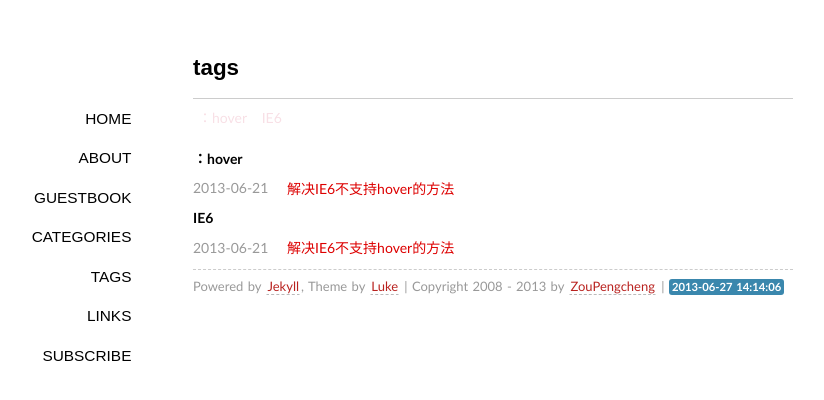
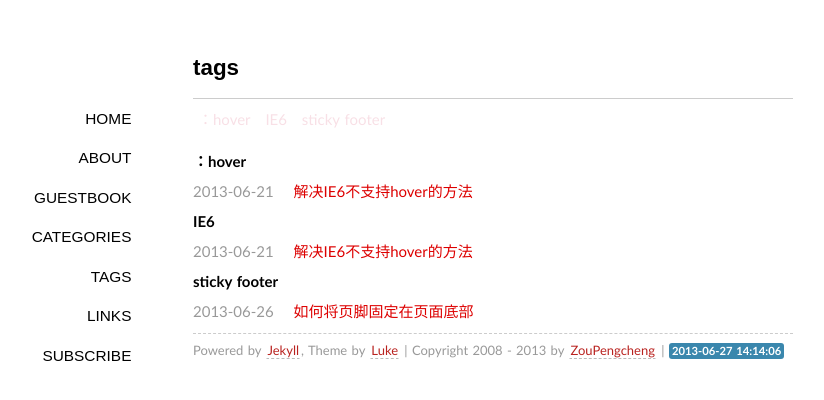
Before and after one commit to pc-z/pc-z.github.com, a Jekyll site: the page built from tags/index.md, in a window 1280 px wide. Shown: the top 400 px of the page, without its empty margins (147-971 px from the left). Built offline with Jekyll 4.4.1, drawn with Linux system fonts in a browser that asks for light colours; some web fonts are replaced; Markdown is read by kramdown in place of the engine named in the settings; some of the changed lines change nothing that is shown.

Commit message:
add post css-sticky-footer

```diff
--- /dev/null
+++ b/_posts/2013-06-26-css-sticky-footer.md
@@ -0,0 +1,406 @@
+---
+layout: post
+title: 如何将页脚固定在页面底部
+description: "how to keep footers at the bottom of the page"
+categories: CSS
+tags: [sticky footer]
+---
+> 原文链接：[如何将页脚固定在页面底部](http://www.w3cplus.com/css/css-sticky-foot-at-bottom-of-the-page)
+
+作为一个Web的前端攻城师，在制作页面效果时肯定有碰到下面这种现象：当一个HTML页面中含有较少的内容时，Web页面的“footer”部分随着飘上来，处在页面的半腰中间，给视觉效果带来极大的影响，让你的页面看上去很不好看，特别是现在宽屏越来越多，这种现象更是常见。那么如何将Web页面的“footer”部分永远固定在页面的底部呢？注意了这里所说的是**页脚footer永远固定在页面的底部，而不是永远固定在显示器屏幕的底部**，换句话说，就是当内容只有一点点时，Web页面显示在浏览器底部，当内容高度超过浏览器高度时，Web页面的footer部分在页面的底部，总而言之**Web页面的footer部分永远在页面的底部，换句说，Footer部分永远沉底**。如下图所示：![固定页脚](http://www.w3cplus.com/sites/default/files/stickyfooter.png)
+
+那么今天主要和大家一起学习如何将页脚固定在页面的底部？
+
+## 方法一
+首先我们来看第一种方法，这种方法是来自于[Matthew James Taylor](http://matthewjamestaylor.com/about)的[《How to keep footers at the bottom of the page》](http://matthewjamestaylor.com/blog/keeping-footers-at-the-bottom-of-the-page)。下面我们就一起来看看[Matthew James Taylor](http://matthewjamestaylor.com/about)介绍的方法。
+### 结构
+{% highlight html %}
+<div id="container">
+	<div id="header">Header Section</div>
+	<div id="page" class="clearfix">
+		页面容容部分
+	</div>
+	<div id="footer">Footer Section</div>
+</div>
+{% endhighlight %}
+其实我们可以在div#page增加所需的内容结构，如下所示：
+{% highlight html %}
+<div id="container">
+	<div id="header">Header Section</div>
+	<div id="page" class="clearfix">
+		<div id="left">Left Sidebar</div>
+		<div id="content">Main content</div>
+		<div id="right">Right sidebar</div>
+	</div>
+	<div id="footer">Footer Section</div>
+</div>
+{% endhighlight %}
+### 样式
+真正来说，实现这页脚永远固定在页面的底部，我们只需要四个div，其中div#container是一个容器，在这个容器之中，我们包含了div#header（头部），div#page（页面主体部分，我们可以在这个div中增加更多的div结构，如上面的代码所示），div#footer（页脚部分）。
+{% highlight css %}
+html, body {
+	margin: 0;
+	padding: 0;
+	height: 100%;
+}
+
+#container {
+	min-height: 100%;
+	height: auto !important;
+	height: 100%; /* IE6不识别min-height */
+	position: relative;
+}
+
+#header {
+	background: #ff0;
+	padding: 10px;
+}
+
+#page {
+	width: 960px;
+	margin: 0 auto;
+	padding-bottom: 60px; /* 等于footer的高度 */
+}
+
+#footer {
+	position: absolute;
+	bottom: 0;
+	width: 100%;
+	height: 60px; /* 脚部的高度 */
+	background: #6cf;
+	clear: both;
+}
+
+/*=======主体内容部分=======*/
+#left {
+	width: 220px;
+	float: left;
+	margin-right: 20px;
+	background: lime;
+}
+
+#content {
+	background: orange;
+	float: left;
+	width: 480px;
+	margin-right: 20px;
+}
+
+#right {
+	background: green;
+	float: right;
+	width: 220px;
+}
+{% endhighlight %}
+下面我们一起来看看这种方法的实现原理：
+
+1. **&lt;html&gt;和&lt;body&gt;标签**：html和body标签中必须将高度(height)设置为“100%”，这样我们就可以在容器上设置百分比高度，同时需要将html,body的margin和padding都移除，也就是html,body的margin和padding都为0；
+2. **div#container容器**：div#container容器必须设置一个最小高度(min-height)为100％；这主要使他在内容很少（或没有内容）情况下，能保持100％的高度，不过在IE6是不支持min-height的，所以为了兼容IE6，我们需要对min-height做一定的兼容处理，具体可以看前面的代码，或者阅读[Min-Height Fast Hack](http://www.dustindiaz.com/min-height-fast-hack/)了解如何解决min-height在Ie6下的bug问题。另外我们还需要在div#container容器中设置一个"position:relative;"以便于里面的元素进行绝对定位后不会跑了div#container容器；
+3. **div#page容器**：div#page这个容器有一个很关键的设置，需要在这个容器上设置一个padding-bottom值，而且这个值要等于（或略大于）页脚div#footer的高度（height）值，当然你在div#page中可以使用border-bottom-width来替代padding-bottom，但有一点需要注意，此处你**千万不能使用margin-bottom来代替padding-bottom，不然会无法实现效果**；
+4. **div#footer容器**：div#footer容器必须设置一个固定高度，单位可以是px(或em)。div#footer还需要进行绝对定位，并且设置bottom:0；让div#footer固定在容器div#container的底部，这样就可以实现我们前面所说的效果，当内容只有一点时，div#footer固定在屏幕的底部（因为div#container设置了一个min-height:100%），当内容高度超过屏幕的高度，div#footer也固定在div#container底部，也就是固定在页面的底部。你也可以给div#footer加设一个"width:100%;"，让他在整个页面上得到延伸；
+5. **其他div**：至于其他容器可以根据自己需求进行设置，比如说前面的div#header，div#left，div#content，div#right等。
+### 优点
+结构简单清晰，无需js和任何hack能实现各浏览器下的兼容，并且也适应iphone。
+### 缺点
+不足之处就是需要给div#footer容器设置一个固定高度，这个高度可以根据你的需求进行设置，其单位可以是px也可以是em，而且还需要将div#page容器的padding-bottom（或border-bottom-width）设置大小等于（或略大于）div#footer的高度，才能正常运行。
+
+上面就是[Matthew James Taylor](http://matthewjamestaylor.com/about)介绍的如何实现页脚永远固定在页面的底部，如果大家感兴趣可以阅读[原文](http://matthewjamestaylor.com/blog/keeping-footers-at-the-bottom-of-the-page)，也可以直接点击这里查看[Demo](http://matthewjamestaylor.com/blog/bottom-footer-demo.htm)。
+
+---
+## 方法二
+这种方法是利用footer的margin-top负值来实现footer永远固定在页面的底部效果，下面我们具体看是如何实现的。
+### 结构
+{% highlight html %}
+<div id="container">
+	<div id="page">Main Content</div>
+</div>
+<div id="footer">footer</div>
+{% endhighlight %}
+上面的代码是最基本的HTML Code，同时你也发现了div#footer和div#container是同辈关系，不像方法一，div#footer在div#container容器内部。当然你也可以根据你的需要把内容增加在div#container容器中，如：一个三列布局，而且还带有header部分，请看下面的代码：
+{% highlight html %}
+<div id="container">
+	<div id="header">Header Section</div>
+	<div id="page" class="clearfix">
+		<div id="left">Left sidebar</div>
+		<div id="content">Main content</div>
+		<div id="right">Right sidebar</div>
+	</div>
+</div>
+<div id="footer">Footer section</div>
+{% endhighlight %}
+### 样式
+{% highlight css %}
+html, body {
+	height: 100%;
+	margin: 0;
+	padding: 0;
+}
+
+#container {
+	min-height: 100%;
+	height: auto !important;
+	height: 100%;
+}
+
+#page {
+	padding-bottom: 60px; /* 高度等于footer的高度 */
+}
+
+#footer {
+	position: relative;
+	margin-top: -60px; /* 等于footer的高度 */
+	height: 60px;
+	clear: both;
+	background: #c6f;
+}
+
+/*==========其他div==========*/
+#header {
+	padding: 10px;
+	background: lime;
+}
+
+#left {
+	width: 18%;
+	float: left;
+	margin-right: 2%;
+	background: orange;
+}
+
+#content {
+	width: 60%;
+	float: left;
+	margin-right: 2%;
+	background: green;
+}
+
+#right {
+	width: 18%;
+	float: left;
+	background: yellow;
+}
+{% endhighlight %}
+方法一和方法二有几点是完全相同的，比如说方法一中的1-3三点，在方法二中都一样，换句话说，方法二中也需要**把html,body高度设置为100%,并重置margin,padding为0；其二div#container也需要设置min-height:100%,并处理好IE6下的min-height兼容问题；其三也需要在div#page容器上设置一个padding-bottom或border-bottom-width值等于div#footer高度值（或略大于）**。那么两种方法不同之处是：
+
+1. **div#footer放在div#container容器外面，也就是说两者是同级关系，如果你有新元素需要放置在与div#container容器同级，那你需要将此元素进行绝对定位，不然将会破坏div#container容器的min-height值**；
+2. **div#footer进行margin-top的负值设置，并且此值等于div#footer的高度值，而且也要和div#page容器的padding-bottom(或border-bottom-width)值相等**。
+### 优点
+结构简单清晰，无需js和任何hack能实现各浏览器下的兼容。
+### 缺点
+要给footer设置固定值，因此无法让footer部分自适应高度。
+
+大家要是对这种方法感兴趣，你也可以浏览一下《[CSS Sticky Footer](http://www.cssstickyfooter.com/)》和《[Pure Css Sticky Footer](http://www.lwis.net/journal/2008/02/08/pure-css-sticky-footer/)》，或者直接点击[Demo](http://www.lwis.net/profile/CSS/sticky-footer.html)查看其源代码。
+
+---
+## 方法三
+实现在页脚永远固定在页面底部的方法有很多，但是有很多方法是需要使用一些hack或借助javaScrip来实现，那么接下来要说的方法三，仅仅使用了15行的样式代码和一个简单明了的HTML结构实现了效果，并且兼容性强，别的不多说，先看代码。
+### 结构
+{% highlight html %}
+<div id="container">
+	<div id="page">Your Website content here.</div>
+	<div class="push"><!-- not have any content --></div>
+</div>
+<div id="footer">Footer Section</div>
+{% endhighlight %}
+上面是最基本的HTML Markup，当然你也可以加上新的内容，不过有一点需要注意**如果你在div#container和div#footer容器外增加内容的话，新加进徕的元素需要进行绝对定位**。如如说你可以在div#container容器中加上你页面所需的元素。
+{% highlight html %}
+<div id="container">
+	<div id="header">Header Section</div>
+	<div id="page" class="clearfix">
+		<div id="left">Left sidebar</div>
+		<div id="content">Main Content</div>
+		<div id="right">Right Content</div>
+	</div>
+	<div class="push"><!-- not put anything here --></div>
+</div>
+<div id="footer">Footer Section</div>
+{% endhighlight %}
+### 样式
+{% highlight css %}
+html, body {
+	height: 100%;
+	margin: 0;
+	padding: 0;
+}
+
+#container {
+	min-height: 100%;
+	height: auto !important;
+	height: 100%;
+	margin: 0 auto -60px; /* margin-bottom的负值等于footer高度 */
+}
+
+.push, #footer {
+	height: 60px;
+	clear: both;
+}
+
+/*==========其他div效果==========*/
+#header {
+	padding: 10px;
+	background: lime;
+}
+
+#left {
+	width: 18%;
+	float: left;
+	margin-right: 2%;
+	background: orange;
+}
+#content {
+	width: 60%;
+	float: left;
+	margin-right: 2%;
+	background: green;
+}
+
+#right {
+	width: 18%;
+	float: left;
+	background: yellow;
+}
+
+#footer {
+	background: #f6c;
+}
+{% endhighlight %}
+跟前面两种方法相比较，方法三更类似于方法二，他们都将div#footer放在div#container容器之外，而且这个方法在div#container容器中还增加了一个div.push用来把div#footer推下去，下面我们就一起看看这种方法是怎么实现页脚永远固定在页面底部的。
+
+1. **&lt;html&gt;和&lt;body&gt;标签**：html,body标签和前两种方法一样，需要设置“height:100%”并重置“margin”和“padding”为0；
+2. **div#container**：方法三关键部分就在于div#container的设置，首先需要设置其最小高度（min-height）为100％,为了能兼容好IE6，需要对min-height进行兼容处理（具体处理方法看前面或代码）另外这里还有一个关键点**在div#container容器上需要设置一个margin-bottom，并且给其取负值，而且值的大小等于div#footer和div.push的高度，如果div#footer和div.push设置了padding和border值，那么div#container的margin-bottom负值需要加上div#footer和div.push的padding和border值。也就是说“div#container{margin-bottom:-[div#footer的height+padding+border]或者-[div.push的height+padding+border]}”。一句话来说：div#container的margin-bottom负值需要和div#footer以及div.push的高度一致（如果有padding或border时，高度值需要加上他们）**；
+3. **div.push**：在div.push中我们不应该放置任何内容，而且这个div必须放置在div#container容器中，而且是最底部，并且需要设置其高度值等于div#footer的值，最好加上clear:both来清除浮动。div.push容器在此处所起的作用就是将footer往下推；
+4. **div#footer容器**：div#footer容器和方法二一样，不能放到div#container内部，而和div#container容器同级，如果需要设置元素和footer之间的间距，最好使用padding来代替margin值。
+### 优点
+简单明了，易于理解，兼容所有浏览器。
+### 缺点
+较之前面的两种方法，多使用了一个div.push容器，同样此方法限制了footer部分高度，无法达到自适应高度效果。
+
+如果大家对方法三想了解更多可以点击[这里](http://ryanfait.com/resources/footer-stick-to-bottom-of-page/)或者直接从[DEMO](http://ryanfait.com/sticky-footer/)中下载代码自己研究一下。
+
+---
+## 方法四
+前面三种方法我们都不需要任何javaScript或jQuery的帮助，让我们实现了页脚永远固定在页面底部的效果，前面三种方法虽然没有使用jQuery等帮助，但我们都额外增加了HTML标签来实现效果。如果你省略了这些HTML标签，再要实现效果就比较困难了，那么此时使用jQuery或javaScript方法来帮助实现是一种很好的办法，下面我们就一起来看第四种方法，通过jQuery来实现页脚永远固定在页面底部的效果。
+### 结构
+{% highlight html %}
+<div id="header">Header Section</div>
+<div id="page" class="clearfix">
+	<div id="left">Left sidebar</div>
+	<div id="content">Main Content</div>
+	<div id="right">Right Content</div>
+</div>
+<div id="footer">Footer Section</div>
+{% endhighlight %}
+这里我们没有增加没用的HTML标签，此时你也可以随时在body中增加内容，只要**确保div#footer是在body最后面**。
+{% highlight html %}
+.
+.
+.
+<div id="footer">Footer Section</div>
+{% endhighlight %}
+### 样式
+{% highlight css %}
+* {
+  margin: 0;
+  padding: 0;
+}
+
+.clearfix:before, .clearfix:after {
+  content: "";
+  display: table;
+}
+
+.clearfix:after {
+  clear: both;
+}
+
+.clearfix {
+  zoom:1; /* IE &lt; 8 */
+}
+
+#footer {
+	height: 60px;
+	background: #fc6;
+	width: 100%;
+}
+
+/*==========其他div==========*/
+#header {
+	padding: 10px;
+	background: lime;
+}
+#left {
+	width: 18%;
+	float: left;
+	margin-right: 2%;
+	background: orange;
+}
+
+#content {
+	width: 60%;
+	float: left;
+	margin-right: 2%;
+	background: green;
+}
+
+#right {
+	width: 18%;
+	float: left;
+	background: yellow;
+}
+{% endhighlight %}
+这个方法不像前面三种方法靠CSS来实现效果，这里只需要按正常的样式需求写样式，不过有一点需要特别注意**在html,body中不可以设置高度height为100%，否则此方法无法正常运行**，如果你在div#footer中设置了一个高度并把宽度设置为100%将更是万无一失了。
+### 行为
+{% highlight javascript %}
+// Window load event used just in case window height is dependant upon images
+$(window).bind("load", function() {
+	var footerHeight = 0,
+		footerTop = 0,
+		$footer = $("#footer");
+	positionFooter();
+
+	// 定义positionFooter function
+	function positionFooter() {
+
+		// 取到div#footer高度
+		footerHeight = $footer.height();
+
+		// div#footer离屏幕顶部的距离
+		footerTop = ($(window).scrollTop()+$(window).height()-footerHeight)+"px";
+
+		/* DEBUGGING STUFF
+			console.log("Document height: ", $(document.body).height());
+			console.log("Window height: ", $(window).height());
+			console.log("Window scroll: ", $(window).scrollTop());
+			console.log("Footer height: ", footerHeight);
+			console.log("Footer top: ", footerTop);
+			console.log("-----------")
+		*/
+
+		// 如果页面内容高度小于屏幕高度，div#footer将绝对定位到屏幕底部，否则div#footer保留它的正常静态定位
+		if ( ($(document.body).height()+footerHeight) < $(window).height())  {
+			$footer.css({
+				position: "absolute"
+			}).stop().animate({
+				top: footerTop
+			});
+		} else {
+			$footer.css({
+				position: "static"
+			});
+		}
+	}
+	$(window).scroll(positionFooter).resize(positionFooter);
+});
+{% endhighlight %}
+使用上面的jQuery代码，可以轻松的帮我们实现页脚永远固定在页面底部，使用这种方法有几个地方需要注意：
+
+1. **确保正常引入了jQuery版本库，并正常调入了上面那段jQuery代码**；
+2. **确保&lt;div id="footer"&gt;是在body中最后**；
+3. **确保在html,body中没有设置高度为100%**。
+### 优点
+结构简单，无需外加无用标签，兼容所有浏览器，不用另外写特别样式。页脚可以不固定高度。
+### 缺点
+在不支持js的浏览器中无法正常显示，另外每次改变浏览器大小会闪动一下。
+
+---
+今天主要和大家一起探讨和学习了四种方法，用来实现Web页面脚部永远固定在页面的底，这里在着得说清楚一下，**是页脚永远固定在页面的底部，而不是永远固定在浏览器窗口的底部，换句话说，就说当页面主内容没有显示屏幕高时，页脚固定在显示器屏幕的底部，但当页面内容超过显示器屏幕高度时，页脚又会跟随内容往下沉，但页脚都永远固定在页的底部**。前面三种都是纯CSS实现，最后一种采用的是jQuery方法实现，四种方法各有各的利弊，大家使用时可以根据自己的需求来定夺，希望这篇文章能给大家带来一定的帮助。如果大家有更好的方法，希望能和我一起分享，如果您愿意，可以直接给我留言，我会一直和您在一起，一起学习和讨论这方面的知识。
--- a/media/css/style.css
+++ b/media/css/style.css
@@ -41,7 +41,7 @@ blockquote { margin: 1em 0em; padding-left: 1.5em; }
 blockquote p { margin: 0; padding: .5em 0; }
 
 #container { width: 600px; margin: 2em auto; display: block; padding: 0 2em; }
-.content { line-height: 24px; }
+.content { font-size: 15px; line-height: 24px; }
 .content h1 { padding: .5em 0; }
 .content img { max-width: 600px; display: block; margin: 4px auto; -webkit-box-shadow: #999 1px 1px 4px; -moz-box-shadow: #999 1px 1px 4px; box-shadow: #999 1px 1px 4px; }
 
```
